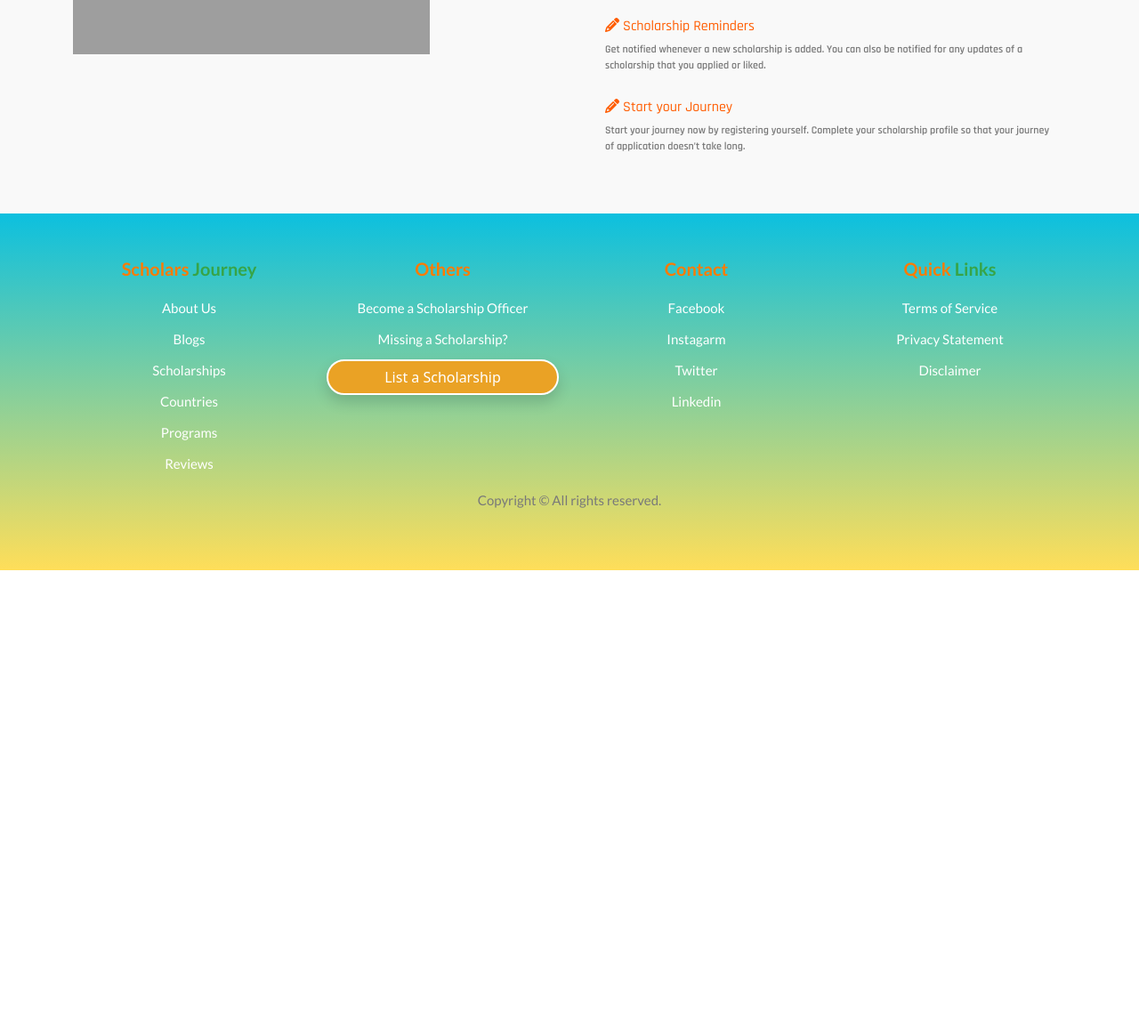
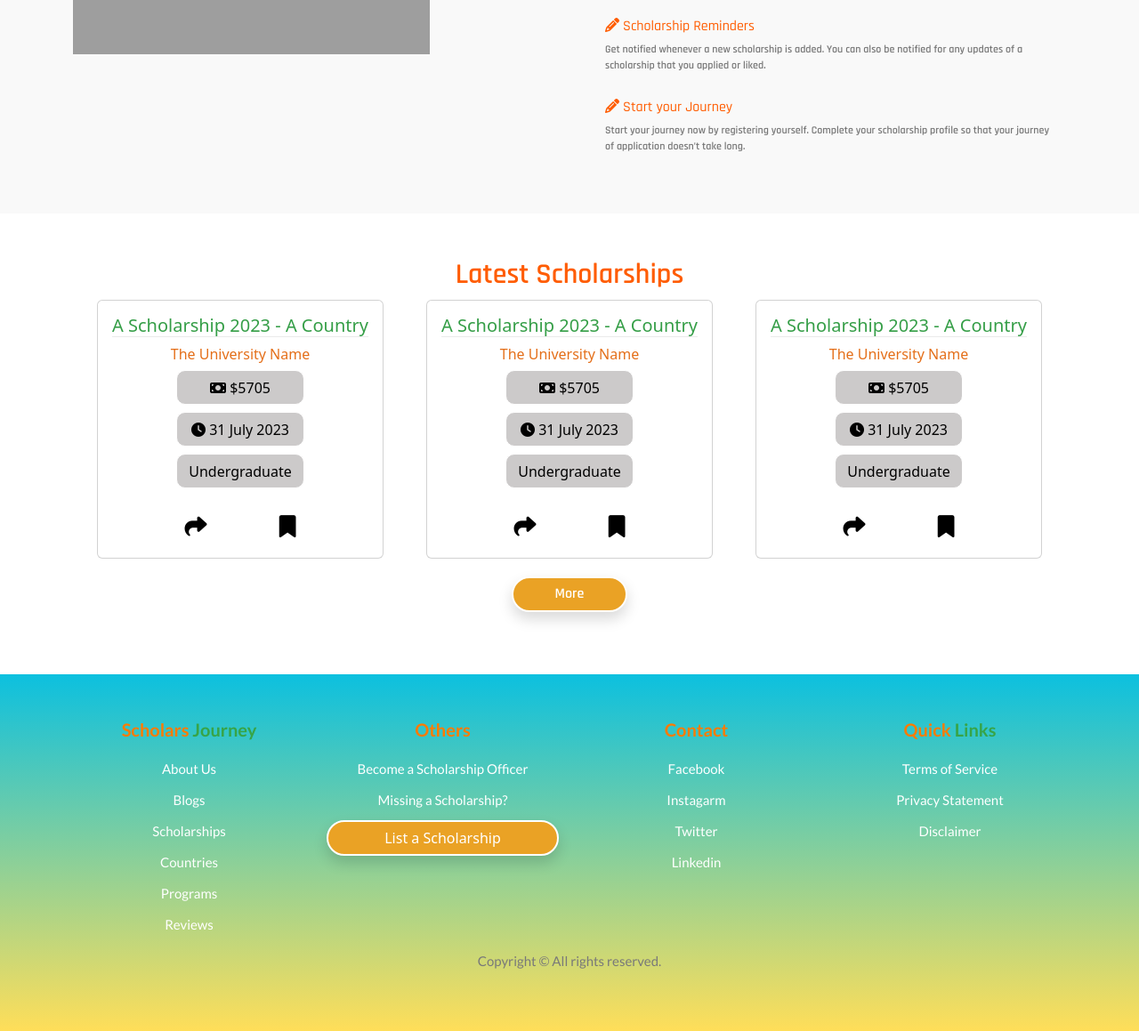
Before and after one commit to Samia35-2973/Scholarship-Website, a PHP site: page / in a window 1280 px wide. Shown: the part 860-2019 px from the top of the page at 89% size. Before the commit the page ends 1501 px from the top, so only its background shows below. Run offline with PHP 8.4, Linux system fonts and the light colour scheme; some libraries are stand-ins or nearby versions; grey boxes are pictures that could not be loaded.

Commit message:
Latest Scholarship design added

```diff
--- a/css/style.css
+++ b/css/style.css
@@ -122,6 +122,59 @@ header {
     font-size: 12px;
 }
 
+/* Latest Scholarship Section styling */
+.latest-section {
+    padding: 50px 0;
+}
+
+.latest-section h2 {
+    color: #FF5C00;
+    font-family: 'Rajdhani', sans-serif;
+    font-weight: 600;
+    text-align: center;
+}
+
+.latest-section .card-title {
+    color: #359E47;
+    border-bottom: 1px solid #ebebeb;
+    text-align: center;
+}
+
+.latest-section .card-subtitle {
+    margin-top: 10px;
+    color: rgba(225, 95, 0, 0.9);
+    text-align: center;
+}
+
+.latest-section ul {
+    list-style: none;
+    display: flex;
+    flex-direction: column;
+    align-items: center;
+    margin-left: -32px;
+}
+
+.latest-section li {
+    background-color: #cccaca;
+    color: black;
+    width: 50%;
+    border: 1px solid white;
+    padding-top: 10px;
+    margin-bottom: 8px;
+    border-radius: 10px;
+    text-align: center;
+}
+
+.latest-section .button-group {
+    display: flex;
+    justify-content: space-evenly;
+}
+
+.latest-section .button-group a {
+    color: black;
+    font-size: 25px;
+}
+
 /* footer styling */
 footer {
     background-image: linear-gradient(#0CC0DF, #FFDE59);
--- a/index.html
+++ b/index.html
@@ -132,6 +132,91 @@
                     </div>
                 </div>
         </section>
+        <section class="latest-section">
+            <h2>Latest Scholarships</h2>
+            <div class="container d-flex flex-column align-items-center">
+                <div class="row g-5">
+                    <div class="col-md-4">
+                        <div class="card">
+                            <div class="card-body">
+                                <h5 class="card-title">A Scholarship 2023 - A Country</h5>
+                                <h6 class="card-subtitle mb-2">The University Name</h6>
+                                <div class="card-details">
+                                    <ul>
+                                        <li>
+                                            <h6><i class="fa-sharp fa-solid fa-money-bill"></i> $5705</h6>
+                                        </li>
+                                        <li>
+                                            <h6><i class="fa-solid fa-clock"></i> 31 July 2023</h6>
+                                        </li>
+                                        <li>
+                                            <h6>Undergraduate</h6>
+                                        </li>
+                                    </ul>
+                                </div>
+                                <div class="button-group">
+                                    <a href="#"><i class="fa-solid fa-share"></i></a>
+                                    <a href=""><i class="fa-solid fa-bookmark"></i></a>
+                                </div>
+                            </div>
+                        </div>
+                    </div>
+                    <div class="col-md-4">
+                        <div class="card">
+                            <div class="card-body">
+                                <h5 class="card-title">A Scholarship 2023 - A Country</h5>
+                                <h6 class="card-subtitle mb-2">The University Name</h6>
+                                <div class="card-details">
+                                    <ul>
+                                        <li>
+                                            <h6><i class="fa-sharp fa-solid fa-money-bill"></i> $5705</h6>
+                                        </li>
+                                        <li>
+                                            <h6><i class="fa-solid fa-clock"></i> 31 July 2023</h6>
+                                        </li>
+                                        <li>
+                                            <h6>Undergraduate</h6>
+                                        </li>
+                                    </ul>
+                                </div>
+                                <div class="button-group">
+                                    <a href="#"><i class="fa-solid fa-share"></i></a>
+                                    <a href=""><i class="fa-solid fa-bookmark"></i></a>
+                                </div>
+                            </div>
+                        </div>
+                    </div>
+                    <div class="col-md-4">
+                        <div class="card">
+                            <div class="card-body">
+                                <h5 class="card-title">A Scholarship 2023 - A Country</h5>
+                                <h6 class="card-subtitle mb-2">The University Name</h6>
+                                <div class="card-details">
+                                    <ul>
+                                        <li>
+                                            <h6><i class="fa-sharp fa-solid fa-money-bill"></i> $5705</h6>
+                                        </li>
+                                        <li>
+                                            <h6><i class="fa-solid fa-clock"></i> 31 July 2023</h6>
+                                        </li>
+                                        <li>
+                                            <h6>Undergraduate</h6>
+                                        </li>
+                                    </ul>
+                                </div>
+                                <div class="button-group">
+                                    <a href="#"><i class="fa-solid fa-share"></i></a>
+                                    <a href=""><i class="fa-solid fa-bookmark"></i></a>
+                                </div>
+                            </div>
+                        </div>
+                    </div>
+                </div>
+                <a class="btn shadow cus-btn" href="#" role="button" style="font-family: 'Rajdhani', sans-serif;
+            font-weight: 600;
+            text-align: center; margin: 20px 0px">More</a>
+            </div>
+        </section>
     </main>
     <footer>
         <div class="container">
```
